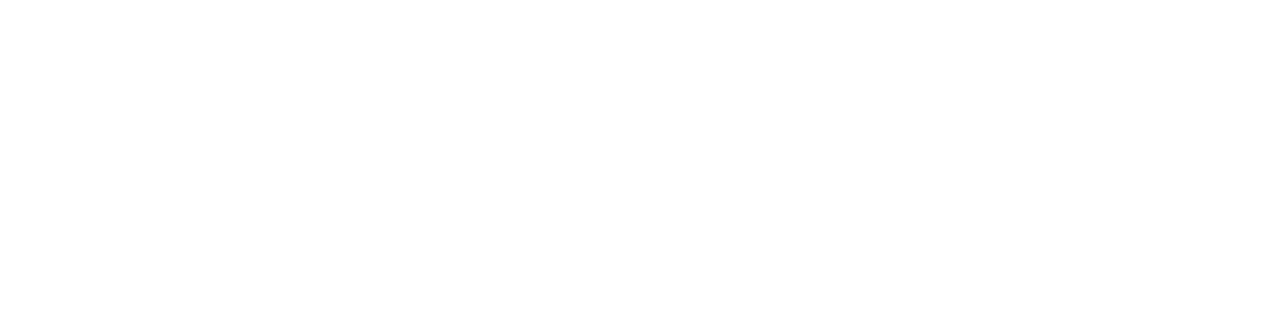
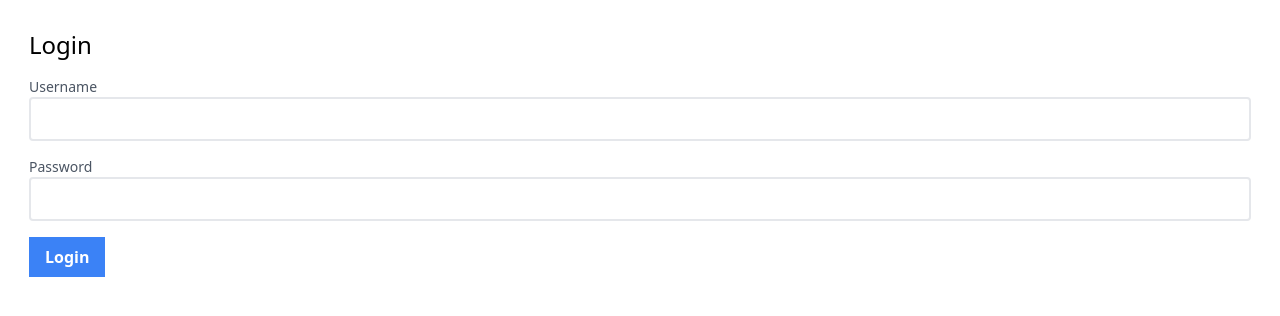
Before and after one commit to Potae99/Nu_scoreboard, a React (Create React App) app: page /login in a window 1280 px wide. Before the commit this address had no page. Shown: the top 316 px of the page. Built offline with nearby package versions, Linux system fonts and the light colour scheme.

Commit message:
Add Login Page

```diff
--- a/package.json
+++ b/package.json
@@ -11,6 +11,7 @@
     "react-dom": "^18.2.0",
     "react-router-dom": "^6.16.0",
     "react-scripts": "5.0.1",
+    "sweetalert2": "^11.8.0",
     "web-vitals": "^2.1.4"
   },
   "scripts": {
--- a/src/App.js
+++ b/src/App.js
@@ -2,6 +2,7 @@ import React from 'react';
 import { BrowserRouter as Router, Routes, Route } from 'react-router-dom';
 import SearchStudent from './page/SearchStudent';
 import StudentDetail from './page/StudentDetail';
+import Login from './component/Login';
 
 const routes = [
   {
@@ -11,6 +12,10 @@ const routes = [
   {
     path: 'StudentDetail/:StudentID/*',
     element: <StudentDetail />,
+  },
+  {
+    path: 'login',
+    element: <Login />,
   },
 ];
 
--- /dev/null
+++ b/src/component/Login.js
@@ -0,0 +1,53 @@
+import React, { useState } from 'react'
+
+function Login() {
+
+    const [username, setUsername] = useState('');
+    const [password, setPassword] = useState('');
+
+    const handleUsernameChange = (e) => {
+        setUsername(e.target.value);
+    };
+
+    const handlePasswordChange = (e) => {
+        setPassword(e.target.value);
+    };
+
+    const handleSubmit = (e) => {
+        e.preventDefault();
+        console.log('Username: ', username);
+        console.log('Password: ', password);
+    };
+
+    return (
+        <div className='p-7 bg-white min-h-screen border border-white'>
+            <h2 className=' text-2xl text-black mb-4'>Login</h2>
+            <form onSubmit={handleSubmit}>
+                <div className=' mb-4'>
+                    <label className=' block text-sm font-medium text-gray-600'>Username</label>
+                    <input
+                        type='text'
+                        value={username}
+                        onChange={handleUsernameChange}
+                        className=' border-2 rounded w-full py-2 px-3 bg-white'
+                        required
+                    />
+                </div>
+                <div className=' mb-4'>
+                    <label className=' block text-sm font-medium text-gray-600'>Password</label>
+                    <input
+                        type='password'
+                        value={password}
+                        onChange={handlePasswordChange}
+                        className=' border-2 rounded w-full py-2 px-3 bg-white'
+                        required />
+                </div>
+                <button type='submit' className=' bg-blue-500 hover:bg-blue-700 text-white font-bold py-2 px-4'>
+                    Login
+                </button>
+            </form>
+        </div>
+    );
+};
+
+export default Login
--- a/src/page/SearchStudent.js
+++ b/src/page/SearchStudent.js
@@ -1,16 +1,42 @@
+import axios from 'axios';
 import React, { useState } from 'react'
+import Swal from 'sweetalert2';
 
 function SearchStudent() {
 
     const [StudentID, setStudentID] = useState("");
 
-    const ToStudentDetail = (StudentID) => {
-        window.location.href = "StudentDetail/" + StudentID;
+    const ToStudentDetail = async (StudentID) => {
+        try {
+            const response = await axios.get(process.env.REACT_APP_API_URL + '/search', { params: { studentID: StudentID } });
+            if (response.data.error === true) {
+                Swal.fire({
+                    icon: 'error',
+                    title: 'ไม่พบรหัสนิสิตของท่าน',
+                    text: 'โปรดกรอกรหัสนิสิตอีกครั้ง',
+                    showConfirmButton: false,
+                    timer: 2000
+                })
+                return;
+            }
+            window.location.href = "StudentDetail/" + StudentID;
+        } catch (error) {
+            console.error();
+        }
+    };
+
+    const ToLogin = () => {
+        window.location.href = 'login';
     };
 
     return (
         <>
             <div className=' min-h-screen bg-white border border-white'>
+                <div className=' flex justify-end items-end mr-4 mt-4'>
+                    <button onClick={ToLogin} className=' bg-blue-500 hover:bg-blue-700 text-white font-bold py-2 px-4 rounded focus:outline-none focus:shadow-outline'>
+                        login
+                    </button>
+                </div>
                 <h1 className=' text-center text-black text-3xl m-7'>Enter your studentID</h1>
                 <div className='grid grid-cols-1 place-items-center'>
                     <input className=' border border-black w-2/3 rounded-md bg-white py-3 px-6 text-black focus:border-black focus-shadow-md font-medium m-7'
```
Also changed, not shown: 1 other file (tests, documents, lock files or other folders).
